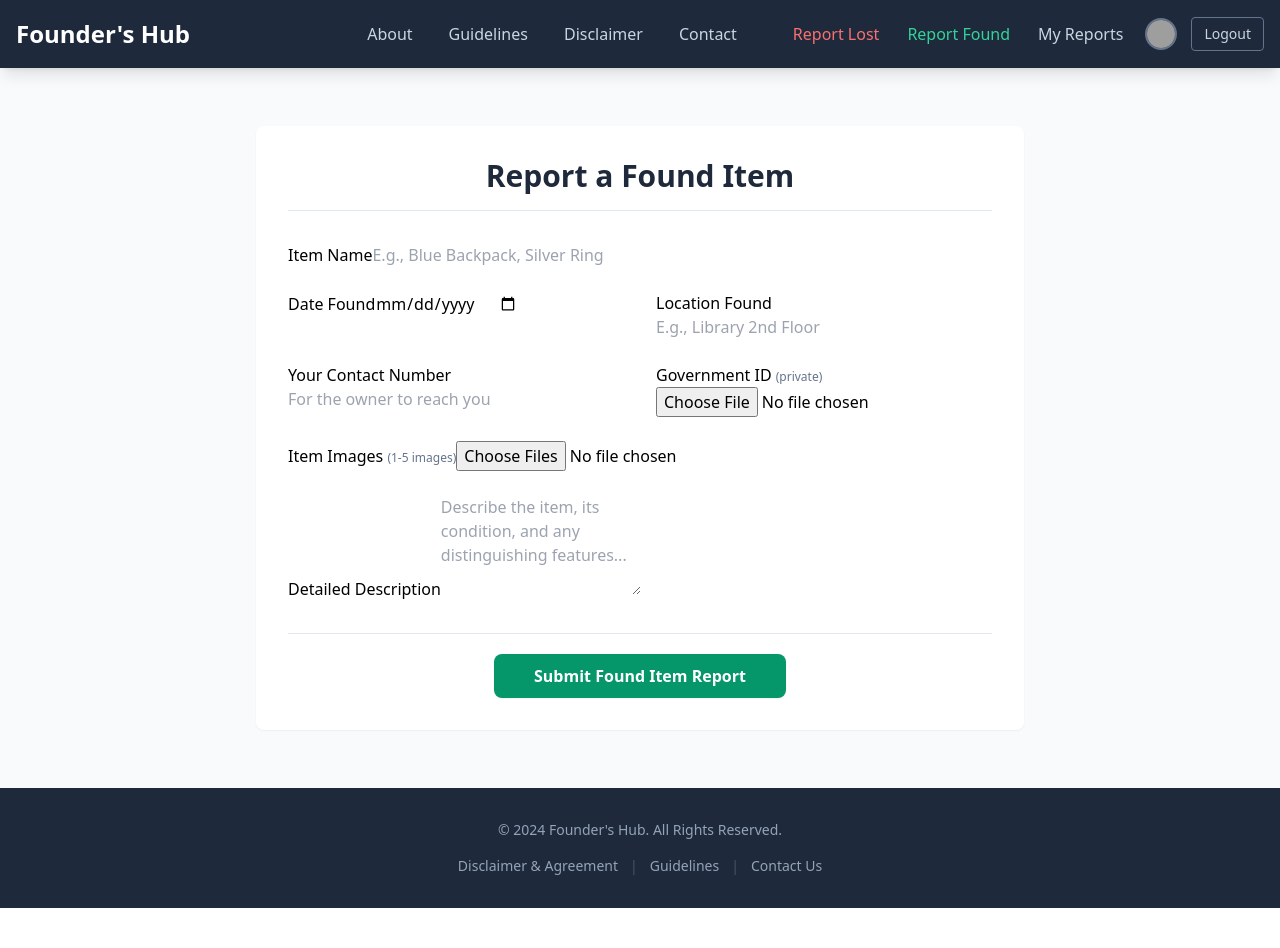
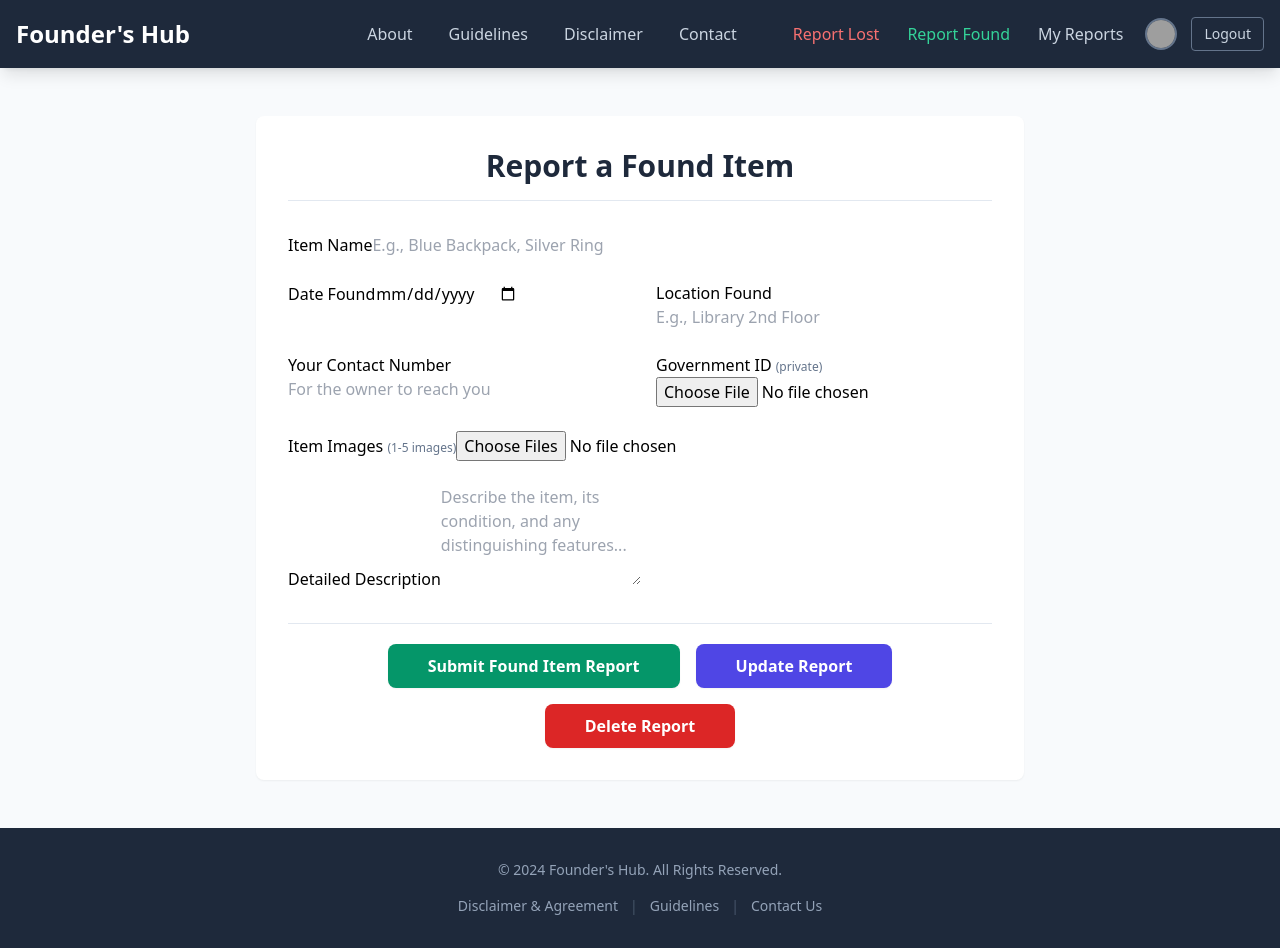
Before and after one commit to kalviumcommunity/LAFW, a React (Vite) app in the folder frontend/: page /report-found in a window 1280 px wide. Before the commit the page ends 908 px from the top, so only its background shows below. Built offline with nearby package versions, Linux system fonts and the light colour scheme; grey boxes are pictures that could not be loaded.

Commit message:
updateDeleteFunction

```diff
--- a/frontend/src/pages/FoundItemForm.jsx
+++ b/frontend/src/pages/FoundItemForm.jsx
@@ -2,9 +2,22 @@ import React from 'react';
 
 // This is a static, visual-only representation of the form.
 const FoundItemForm = () => {
+    // Handler for the main submission action (creating a new report)
     const handleSubmit = (e) => {
         e.preventDefault();
-        alert('This is a static form. Submissions are disabled.');
+        alert('This is a static form. "Submit" functionality is disabled.');
+    };
+
+    // Handler for the update action
+    const handleUpdate = () => {
+        alert('This is a static form. "Update" functionality is disabled.');
+    };
+
+    // Handler for the delete action, includes a confirmation dialog
+    const handleDelete = () => {
+        if (window.confirm('Are you sure you want to delete this report? This action cannot be undone.')) {
+            alert('This is a static form. "Delete" functionality is disabled.');
+        }
     };
 
     return (
@@ -44,12 +57,27 @@ const FoundItemForm = () => {
                         </div>
                     </div>
 
-                    <div className="mt-8 pt-5 border-t border-slate-200 flex justify-center">
+                    {/* --- MODIFIED BUTTONS SECTION --- */}
+                    <div className="mt-8 pt-5 border-t border-slate-200 flex flex-wrap justify-center items-center gap-4">
                         <button
                             type="submit"
-                            className="w-full md:w-auto bg-emerald-600 hover:bg-emerald-700 text-white font-bold py-2.5 px-10 rounded-lg focus:outline-none focus:ring-2 focus:ring-offset-2 focus:ring-emerald-500 transition duration-150 ease-in-out shadow-sm"
+                            className="w-full sm:w-auto bg-emerald-600 hover:bg-emerald-700 text-white font-bold py-2.5 px-10 rounded-lg focus:outline-none focus:ring-2 focus:ring-offset-2 focus:ring-emerald-500 transition duration-150 ease-in-out shadow-sm"
                         >
                             Submit Found Item Report
+                        </button>
+                        <button
+                            type="button" // Use type="button" to prevent form submission
+                            onClick={handleUpdate}
+                            className="w-full sm:w-auto bg-indigo-600 hover:bg-indigo-700 text-white font-bold py-2.5 px-10 rounded-lg focus:outline-none focus:ring-2 focus:ring-offset-2 focus:ring-indigo-500 transition duration-150 ease-in-out shadow-sm"
+                        >
+                            Update Report
+                        </button>
+                        <button
+                            type="button" // Use type="button" to prevent form submission
+                            onClick={handleDelete}
+                            className="w-full sm:w-auto bg-red-600 hover:bg-red-700 text-white font-bold py-2.5 px-10 rounded-lg focus:outline-none focus:ring-2 focus:ring-offset-2 focus:ring-red-500 transition duration-150 ease-in-out shadow-sm"
+                        >
+                            Delete Report
                         </button>
                     </div>
                 </form>
--- a/frontend/src/pages/MyReportsPage.jsx
+++ b/frontend/src/pages/MyReportsPage.jsx
@@ -1,13 +1,51 @@
 import React from 'react';
-import ItemCard from '../components/ItemCard';
+
+// --- NEW COMPONENT: ItemCard ---
+// This component displays a single item and includes a static "Edit" button.
+const ItemCard = ({ item }) => {
+    // Determine badge color based on item type
+    const badgeColor = item.type === 'lost' ? 'bg-red-100 text-red-800' : 'bg-emerald-100 text-emerald-800';
+
+    const handleEdit = () => {
+        alert(`This is a static component. Edit functionality for "${item.name}" is disabled.`);
+    };
+
+    return (
+        <div className="bg-white rounded-lg shadow-md overflow-hidden flex flex-col transition-transform duration-300 hover:scale-105">
+            <img src={item.imageUrl} alt={item.name} className="w-full h-40 object-cover" />
+            <div className="p-4 flex flex-col flex-grow">
+                <div className="flex justify-between items-center mb-2">
+                    <span className={`px-2 py-1 text-xs font-semibold rounded-full ${badgeColor}`}>
+                        {item.type.charAt(0).toUpperCase() + item.type.slice(1)}
+                    </span>
+                    <span className="text-xs text-slate-500">{item.date}</span>
+                </div>
+                <h3 className="text-lg font-bold text-slate-800 mb-1">{item.name}</h3>
+                <p className="text-sm text-slate-600 flex-grow mb-4">{item.description}</p>
+                <div className="mt-auto pt-3 border-t border-slate-200">
+                    <button
+                        onClick={handleEdit}
+                        className="w-full bg-indigo-600 hover:bg-indigo-700 text-white font-semibold py-2 px-4 rounded-md focus:outline-none focus:ring-2 focus:ring-offset-2 focus:ring-indigo-500 transition duration-150 ease-in-out"
+                    >
+                        Edit Report
+                    </button>
+                </div>
+            </div>
+        </div>
+    );
+};
+
+
+// --- Provided Page Component ---
+// This component now uses the ItemCard defined above.
 
 // Static data for demonstration
 const staticLostItems = [
-    { id: 1, type: 'lost', name: 'iPhone 13 in Blue Case', date: '18 Apr, 2024', description: 'Lost my phone, likely on the downtown bus...', imageUrl: '/placeholder-image.png' },
-    { id: 2, type: 'lost', name: 'University Keys', date: '12 Apr, 2024', description: 'Set of keys on a red lanyard with a university logo.', imageUrl: '/placeholder-image-2.png' },
+    { id: 1, type: 'lost', name: 'iPhone 13 in Blue Case', date: '18 Apr, 2024', description: 'Lost my phone, likely on the downtown bus...', imageUrl: 'https://placehold.co/600x400/3b82f6/white?text=iPhone' },
+    { id: 2, type: 'lost', name: 'University Keys', date: '12 Apr, 2024', description: 'Set of keys on a red lanyard with a university logo.', imageUrl: 'https://placehold.co/600x400/ef4444/white?text=Keys' },
 ];
 const staticFoundItems = [
-    { id: 3, type: 'found', name: 'Black North Face Backpack', date: '20 Apr, 2024', description: 'Found a backpack near the library entrance. Seems to contain textbooks.', imageUrl: '/placeholder-image-3.png' },
+    { id: 3, type: 'found', name: 'Black North Face Backpack', date: '20 Apr, 2024', description: 'Found a backpack near the library entrance. Seems to contain textbooks.', imageUrl: 'https://placehold.co/600x400/1f2937/white?text=Backpack' },
 ];
 
 const MyReportsPage = () => {
```
